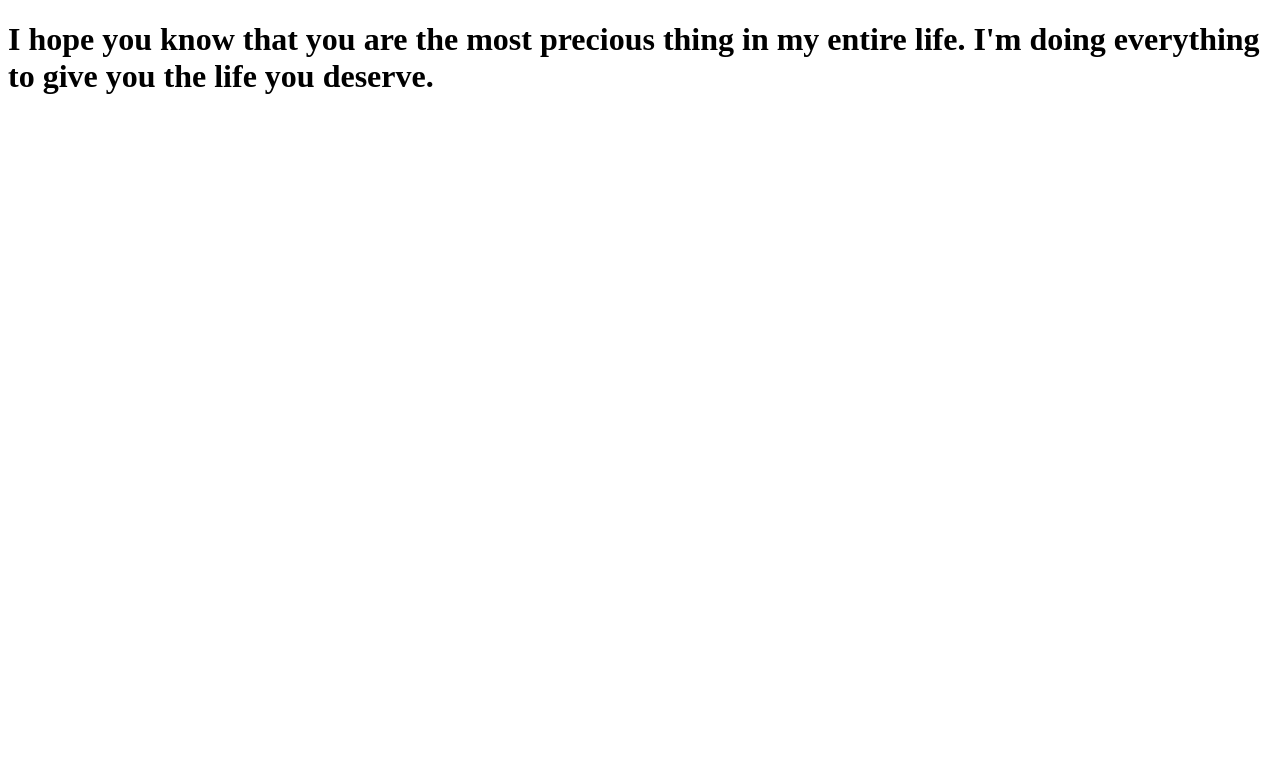
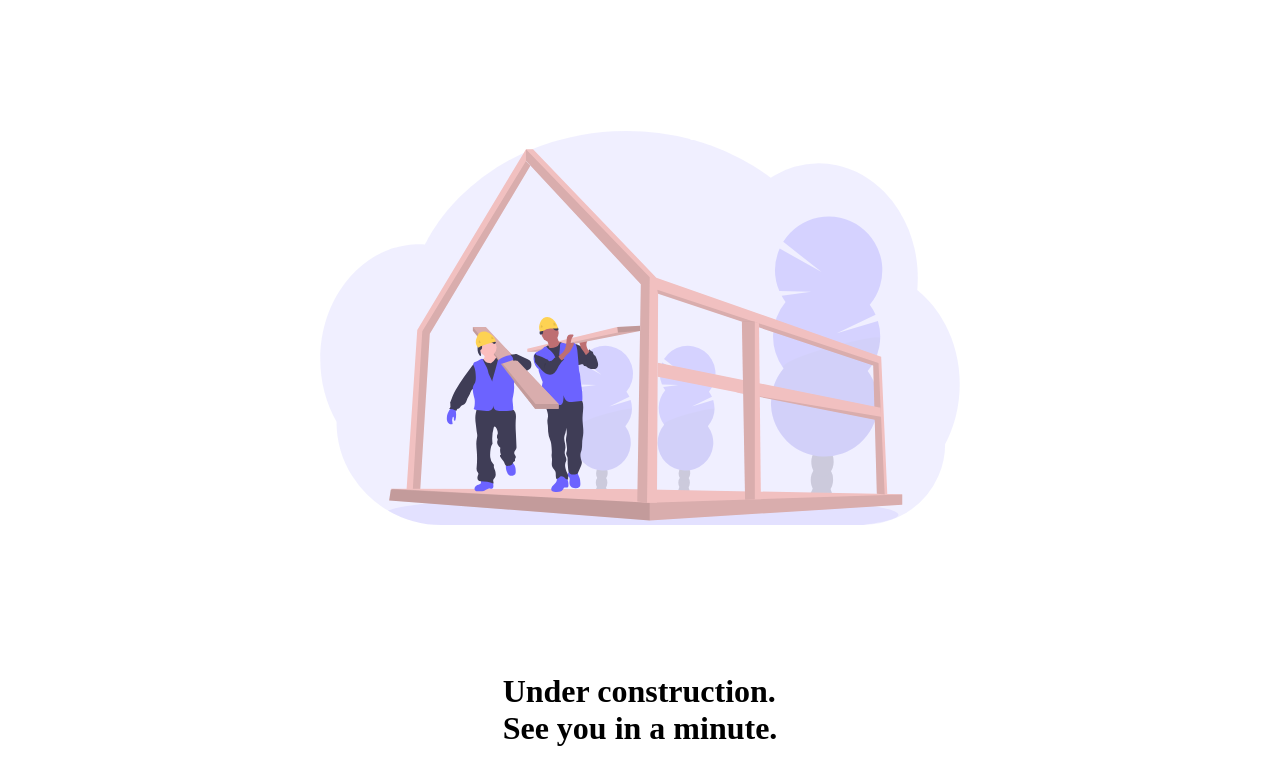
Before and after one commit to muriIo/clone-tabnews-next, a Next.js app: page / in a window 1280 px wide. Shown: the top 784 px of the page. Built offline with nearby package versions, Linux system fonts and the light colour scheme.

Commit message:
adding `Under construction` layout to the index

```diff
--- a/pages/index.js
+++ b/pages/index.js
@@ -1,9 +1,32 @@
 function Home() {
+  const containerStyle = {
+    display: "flex",
+    "flex-direction": "column",
+    "align-items": "center",
+    "justify-content": "center",
+  };
+
+  const imageStyle = {
+    height: "40rem",
+    width: "40rem",
+    "object-fit": "contain",
+  };
+
+  const figureStyle = {
+    margin: 0,
+    padding: 0,
+  };
+
   return (
-    <h1>
-      I hope you know that you are the most precious thing in my entire life.
-      I'm doing everything to give you the life you deserve.
-    </h1>
+    <div style={containerStyle}>
+      <figure style={figureStyle}>
+        <img style={imageStyle} src="/svg/under_construction.svg" />
+      </figure>
+      <h1>
+        Under construction. <br />
+        See you in a minute.
+      </h1>
+    </div>
   );
 }
 
```
Also changed, not shown: public/svg/under_construction.svg (added).
